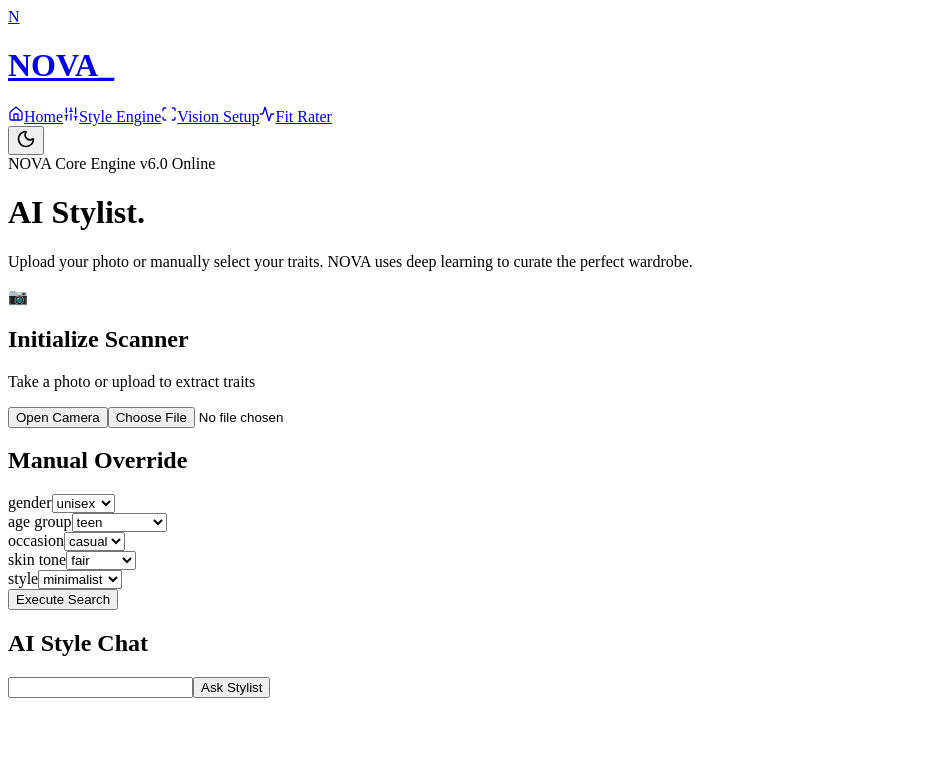
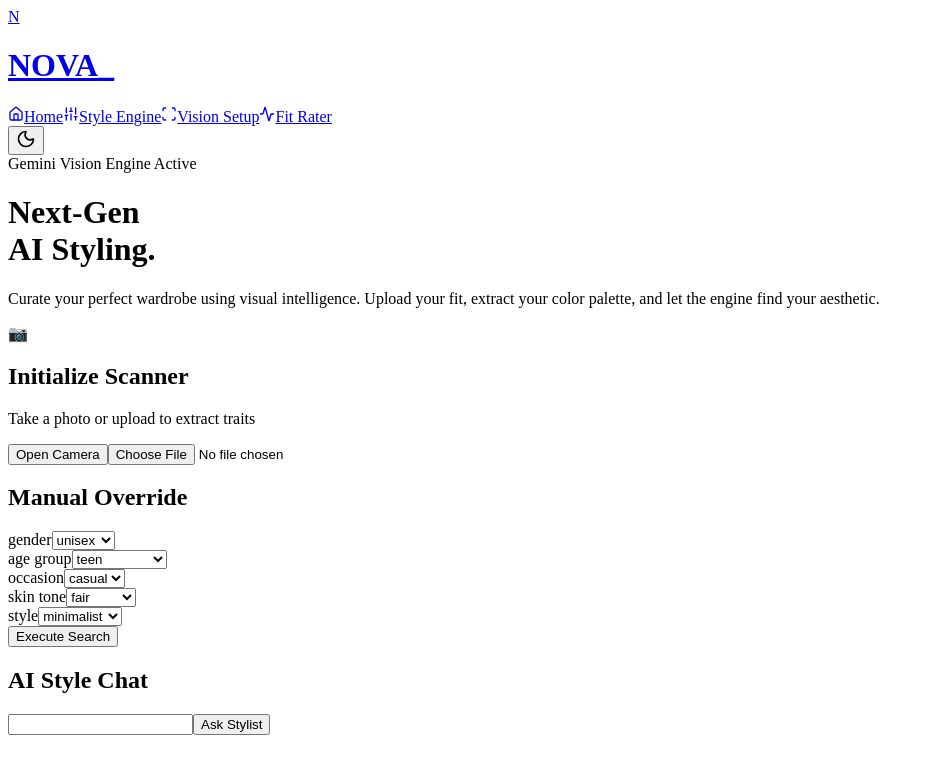
Before and after one commit to himanshusinghhls/NOVA, a Next.js app in the folder nova-web/: page / in a window 1280 px wide. Shown: the top 774 px of the page, without its empty margins (0-934 px from the left). Built offline with nearby package versions, Linux system fonts and the light colour scheme.

Commit message:
Gemini API Integrated

```diff
--- a/nova-web/components/Hero.tsx
+++ b/nova-web/components/Hero.tsx
@@ -1,15 +1,25 @@
 export default function Hero() {
   return (
-    <div className="py-20 text-center">
-      <div className="inline-flex items-center space-x-2 bg-blue-500/20 border border-blue-500/30 px-4 py-1.5 rounded-full text-blue-400 text-xs font-bold uppercase tracking-wider mb-6 glass">
-        <span className="relative flex h-2 w-2"><span className="animate-ping absolute inline-flex h-full w-full rounded-full bg-blue-400 opacity-75"></span><span className="relative inline-flex rounded-full h-2 w-2 bg-blue-500"></span></span>
-        NOVA Core Engine v6.0 Online
+    <div className="py-24 text-center relative overflow-hidden">
+      <div className="absolute top-1/2 left-1/2 -translate-x-1/2 -translate-y-1/2 w-[600px] h-[600px] bg-blue-600/20 blur-[120px] rounded-full -z-10"></div>
+
+      <div className="inline-flex items-center space-x-2 bg-zinc-900 border border-zinc-800 px-4 py-1.5 rounded-full text-zinc-300 text-xs font-bold uppercase tracking-wider mb-8 shadow-xl">
+        <span className="relative flex h-2 w-2">
+          <span className="animate-ping absolute inline-flex h-full w-full rounded-full bg-blue-400 opacity-75"></span>
+          <span className="relative inline-flex rounded-full h-2 w-2 bg-blue-500"></span>
+        </span>
+        Gemini Vision Engine Active
       </div>
-      <h1 className="text-6xl md:text-8xl font-black tracking-tighter mb-6 text-white">
-        AI <span className="text-transparent bg-clip-text bg-gradient-to-r from-blue-400 to-indigo-300">Stylist.</span>
+
+      <h1 className="text-6xl md:text-8xl font-black tracking-tighter mb-6 text-white leading-tight">
+        Next-Gen <br/>
+        <span className="text-transparent bg-clip-text bg-gradient-to-r from-blue-400 to-indigo-400">
+          AI Styling.
+        </span>
       </h1>
-      <p className="text-xl text-slate-400 max-w-2xl mx-auto">
-        Upload your photo or manually select your traits. NOVA uses deep learning to curate the perfect wardrobe.
+
+      <p className="text-xl text-zinc-400 max-w-2xl mx-auto font-medium">
+        Curate your perfect wardrobe using visual intelligence. Upload your fit, extract your color palette, and let the engine find your aesthetic.
       </p>
     </div>
   );
```
Also changed, not shown: nova-web/components/ProductCard.tsx (+20 -18 lines), 2 other files (tests, documents, lock files or other folders).
